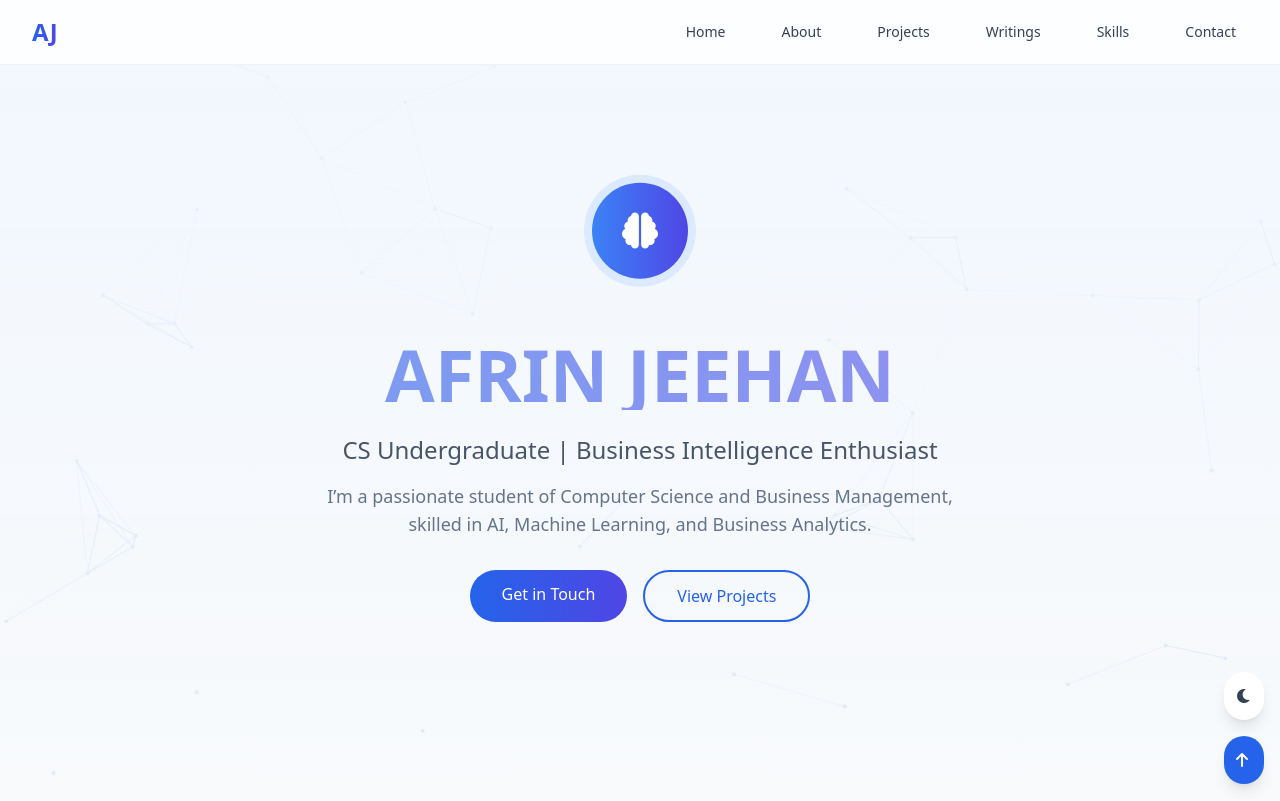
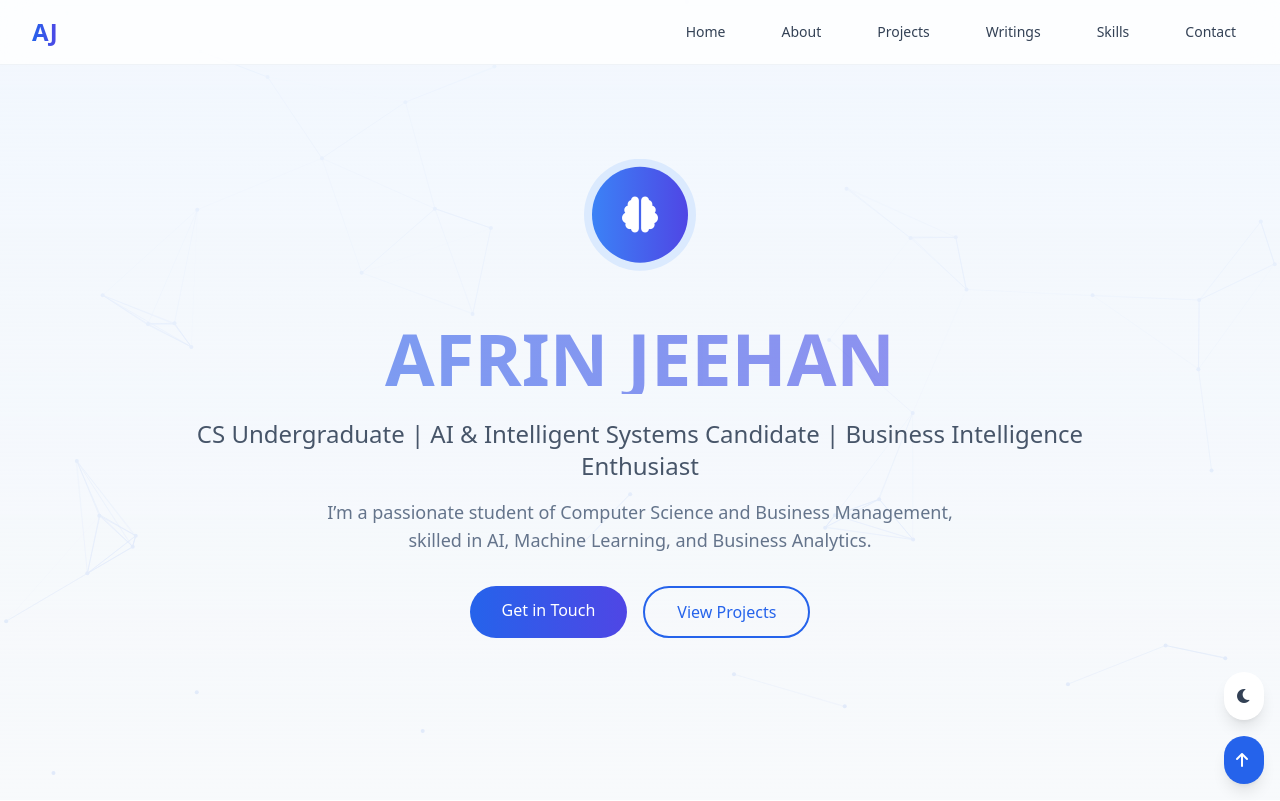
Before and after one commit to AfrinJeehan/Afrin_jeehan, a Flask app: page / in a window 1280 px wide. Shown: the top 801 px of the page. Run offline with Flask 3, Linux system fonts and the light colour scheme; some libraries are stand-ins or nearby versions.

Commit message:
caption updated

```diff
--- a/templates/index.html
+++ b/templates/index.html
@@ -16,7 +16,7 @@
                 AFRIN JEEHAN
             </h1>
             <p class="text-xl md:text-2xl text-slate-600 dark:text-slate-300 mb-4">
-                CS Undergraduate | Business Intelligence Enthusiast
+                CS Undergraduate | AI & Intelligent Systems Candidate | Business Intelligence Enthusiast
             </p>
             <p class="text-lg text-slate-500 dark:text-slate-400 mb-8 max-w-2xl mx-auto">
                 I’m a passionate student of Computer Science and Business Management, skilled in AI, Machine Learning, and Business Analytics.
```
